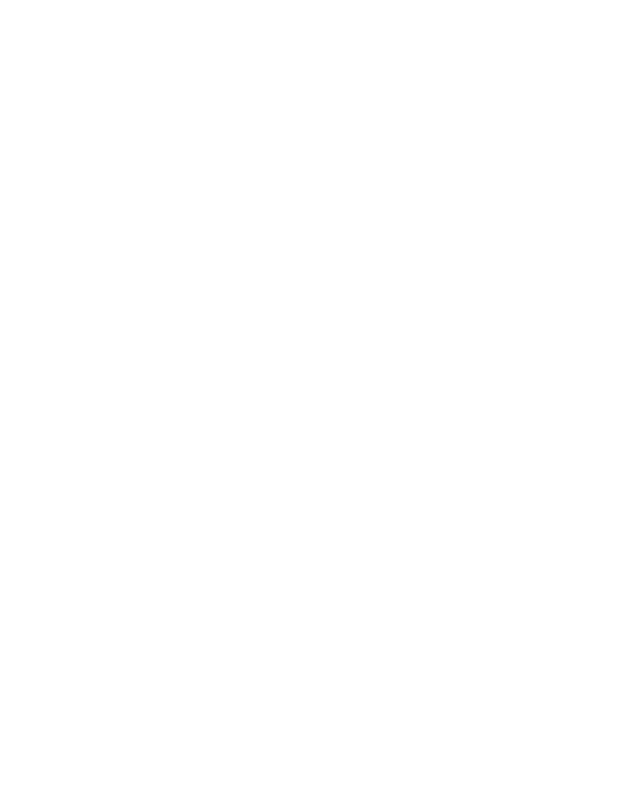
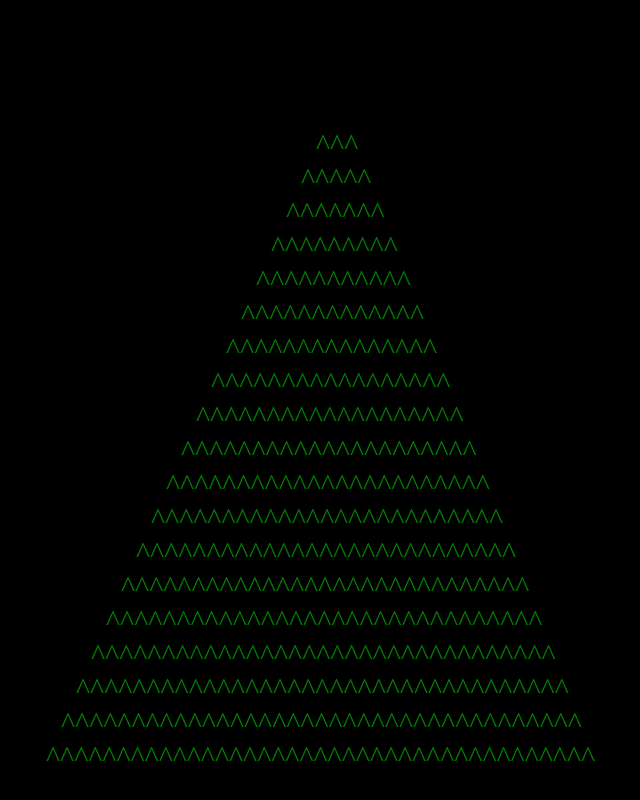
Before and after one commit to sis0k0/fir, a plain HTML site: page index.html in a window 1280 px wide. Shown: the whole page, without its empty margins (353-993 px from the left). Drawn offline with Linux system fonts and the light colour scheme.

Commit message:
draw tree

```diff
--- /dev/null
+++ b/fir.js
@@ -0,0 +1,21 @@
+function drawTree() {
+    const container = document.getElementById('tree');
+
+    // export rows for adding the star later
+    const rows = 20;
+    let output = '';
+
+    for (let i = 1; i < rows; i += 1) {
+        for (let j = i; j < rows; j += 1) {
+            output += '&nbsp;&nbsp;';
+        }
+        for (let k = 0; k <= i*2; k += 1) {
+            output += '<span class="needle">^</span>';
+        }
+        output += '<br />';
+    }
+
+    container.innerHTML = output;
+}
+
+drawTree();
--- a/index.html
+++ b/index.html
@@ -6,7 +6,16 @@
     <meta http-equiv="X-UA-Compatible" content="ie=edge">
     <title>Christmas Tree</title>
 </head>
-<body>
+<body style="margin: 10% 30%">
     <div id="tree"></div>
 </body>
+
+<script src="./fir.js"></script>
+<style>
+    body {
+        background: black;
+        color: green;
+        font-size: 30px;
+    }
+</style>
 </html>
```
